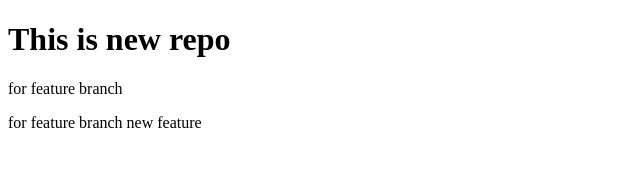
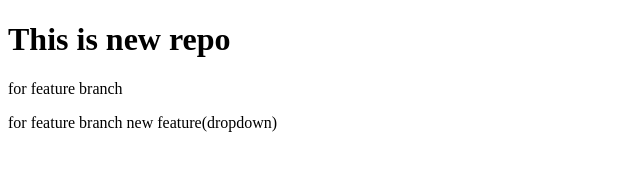
Before and after one commit to vishuvj/localRepo, a plain HTML site: page index.html in a window 1280 px wide. Shown: the full height of the page, 0-640 px from the left. Drawn offline with Linux system fonts and the light colour scheme.

```diff
--- a/index.html
+++ b/index.html
@@ -8,7 +8,7 @@
 <body>
     <h1>This is new repo</h1>
     <p>for feature branch</p>
-    <p>for feature branch new feature</p>
+    <p>for feature branch new feature(dropdown)</p>
 </body>
 
 </html>
```
